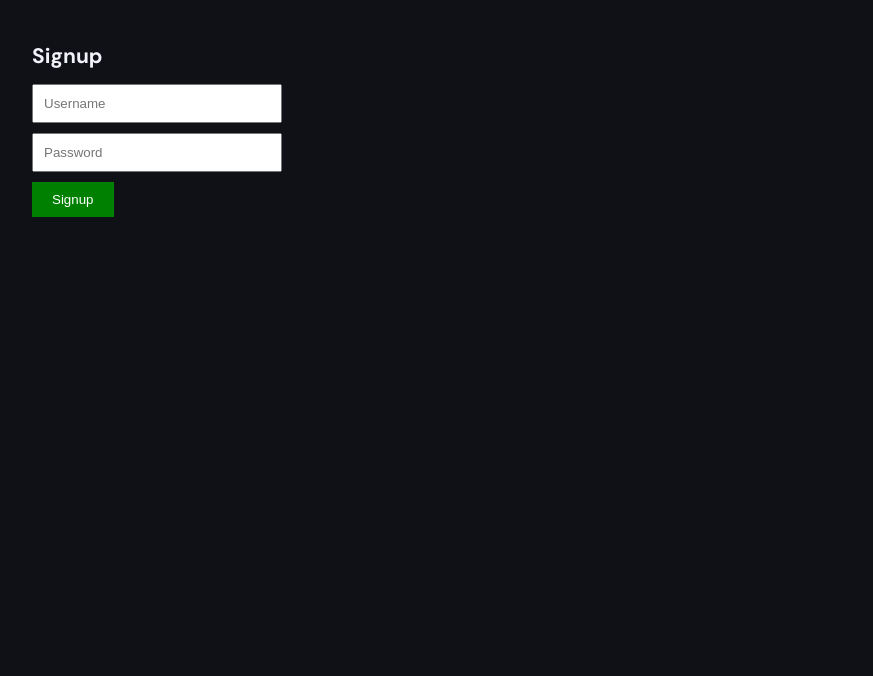
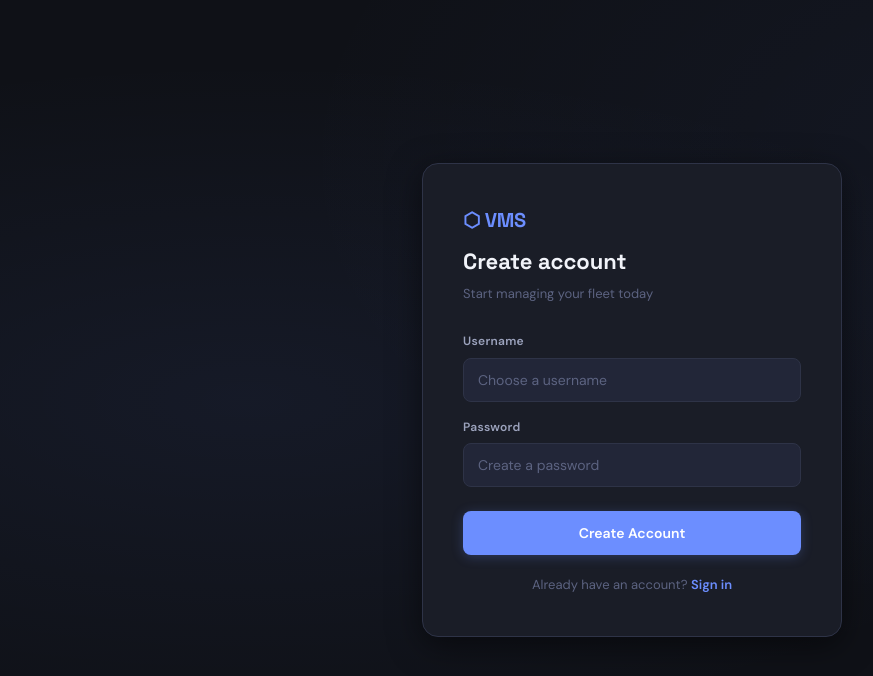
Before and after one commit to Apurba1818/vehicle-management-system, a React (Vite) app in the folder vehicle-management/: page /signup in a window 1280 px wide. Shown: the top 676 px of the page, without its empty margins (8-881 px from the left). Built offline with nearby package versions, Linux system fonts and the light colour scheme.

Commit message:
Update Signup.jsx

```diff
--- a/vehicle-management/src/pages/Signup.jsx
+++ b/vehicle-management/src/pages/Signup.jsx
@@ -95,8 +95,78 @@
 //   color: "white",
 //   cursor: "pointer"
 // };
+// import { useState } from "react";
+// import api from "../api/axios";
+
+// export default function Signup() {
+
+//   const [form, setForm] = useState({
+//     username: "",
+//     password: ""
+//   });
+
+//   const handleChange = (e) => {
+//     setForm({ ...form, [e.target.name]: e.target.value });
+//   };
+
+//   const signup = async () => {
+//     try {
+//       await api.post("/register", form);
+
+//       alert("Registration successful");
+//       window.location.href = "/login";
+
+//     } catch (err) {
+//       alert("Registration failed");
+//     }
+//   };
+
+//   return (
+//     <div style={{ padding: "40px" }}>
+//       <h2>Signup</h2>
+
+//       <input
+//         name="username"
+//         placeholder="Username"
+//         value={form.username}
+//         onChange={handleChange}
+//         style={input}
+//       />
+
+//       <input
+//         type="password"
+//         name="password"
+//         placeholder="Password"
+//         value={form.password}
+//         onChange={handleChange}
+//         style={input}
+//       />
+
+//       <button onClick={signup} style={btn}>
+//         Signup
+//       </button>
+//     </div>
+//   );
+// }
+
+// const input = {
+//   display: "block",
+//   margin: "10px 0",
+//   padding: "10px",
+//   width: "250px"
+// };
+
+// const btn = {
+//   padding: "10px 20px",
+//   background: "green",
+//   color: "white",
+//   border: "none",
+//   cursor: "pointer"
+// };
+
 import { useState } from "react";
 import api from "../api/axios";
+import "../styles/vms.css";
 
 export default function Signup() {
 
@@ -122,44 +192,44 @@ export default function Signup() {
   };
 
   return (
-    <div style={{ padding: "40px" }}>
-      <h2>Signup</h2>
+    <div className="auth-wrap">
+      <div className="auth-card">
+        <div className="auth-logo">⬡ VMS</div>
+        <h1 className="auth-title">Create account</h1>
+        <p className="auth-sub">Start managing your fleet today</p>
 
+        <div className="auth-field">
+          <label className="auth-label">Username</label>
           <input
+            className="auth-input"
             name="username"
-        placeholder="Username"
+            placeholder="Choose a username"
             value={form.username}
             onChange={handleChange}
-        style={input}
           />
+        </div>
 
+        <div className="auth-field">
+          <label className="auth-label">Password</label>
           <input
+            className="auth-input"
             type="password"
             name="password"
-        placeholder="Password"
+            placeholder="Create a password"
             value={form.password}
             onChange={handleChange}
-        style={input}
           />
+        </div>
 
-      <button onClick={signup} style={btn}>
-        Signup
+        <button className="auth-btn" onClick={signup}>
+          Create Account
         </button>
+
+        <p className="auth-link-row">
+          Already have an account?{" "}
+          <a href="/login" className="auth-link">Sign in</a>
+        </p>
+      </div>
     </div>
   );
 }
-
-const input = {
-  display: "block",
-  margin: "10px 0",
-  padding: "10px",
-  width: "250px"
-};
-
-const btn = {
-  padding: "10px 20px",
-  background: "green",
-  color: "white",
-  border: "none",
-  cursor: "pointer"
-};
```
Lines whose indentation alone changed are shown as unchanged.
